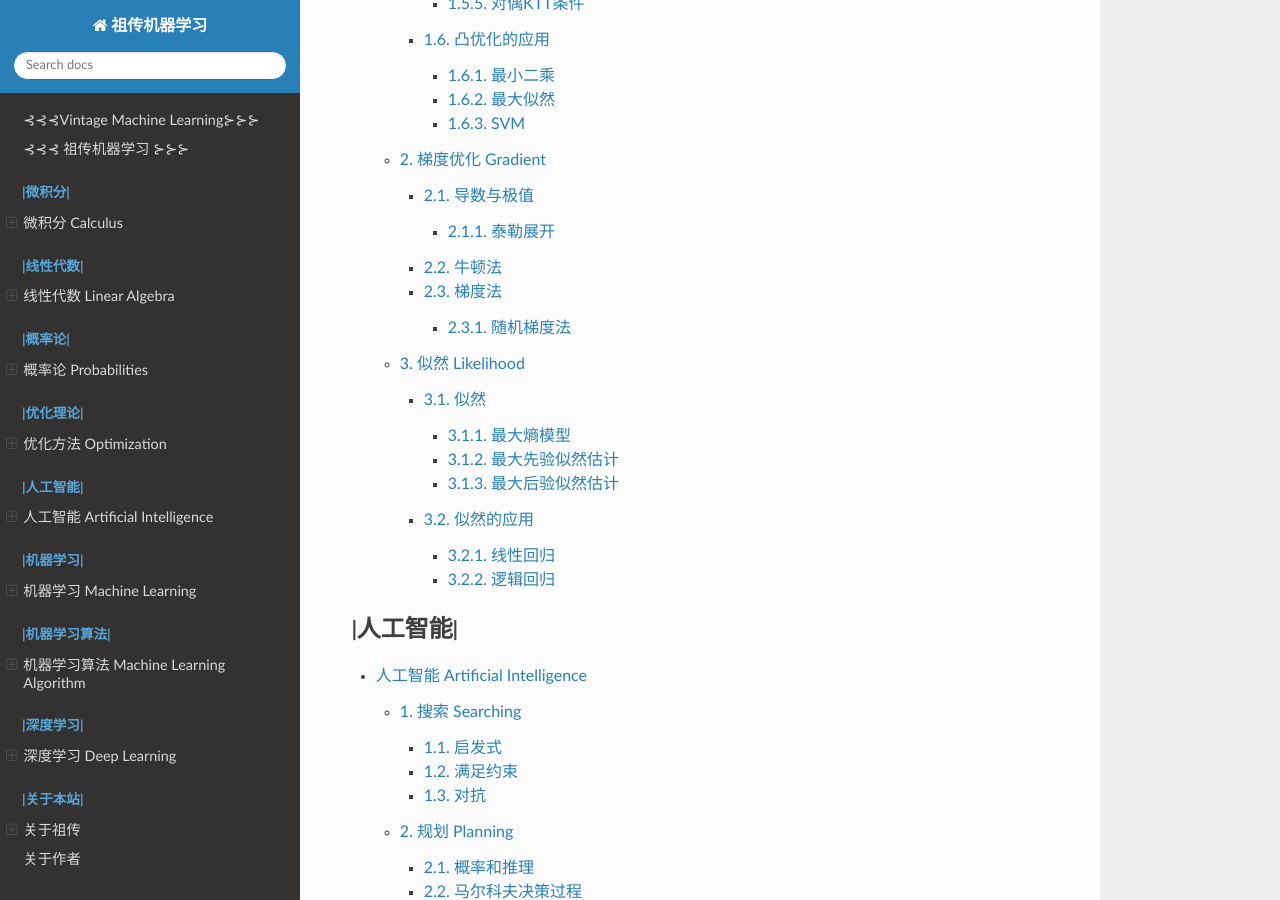
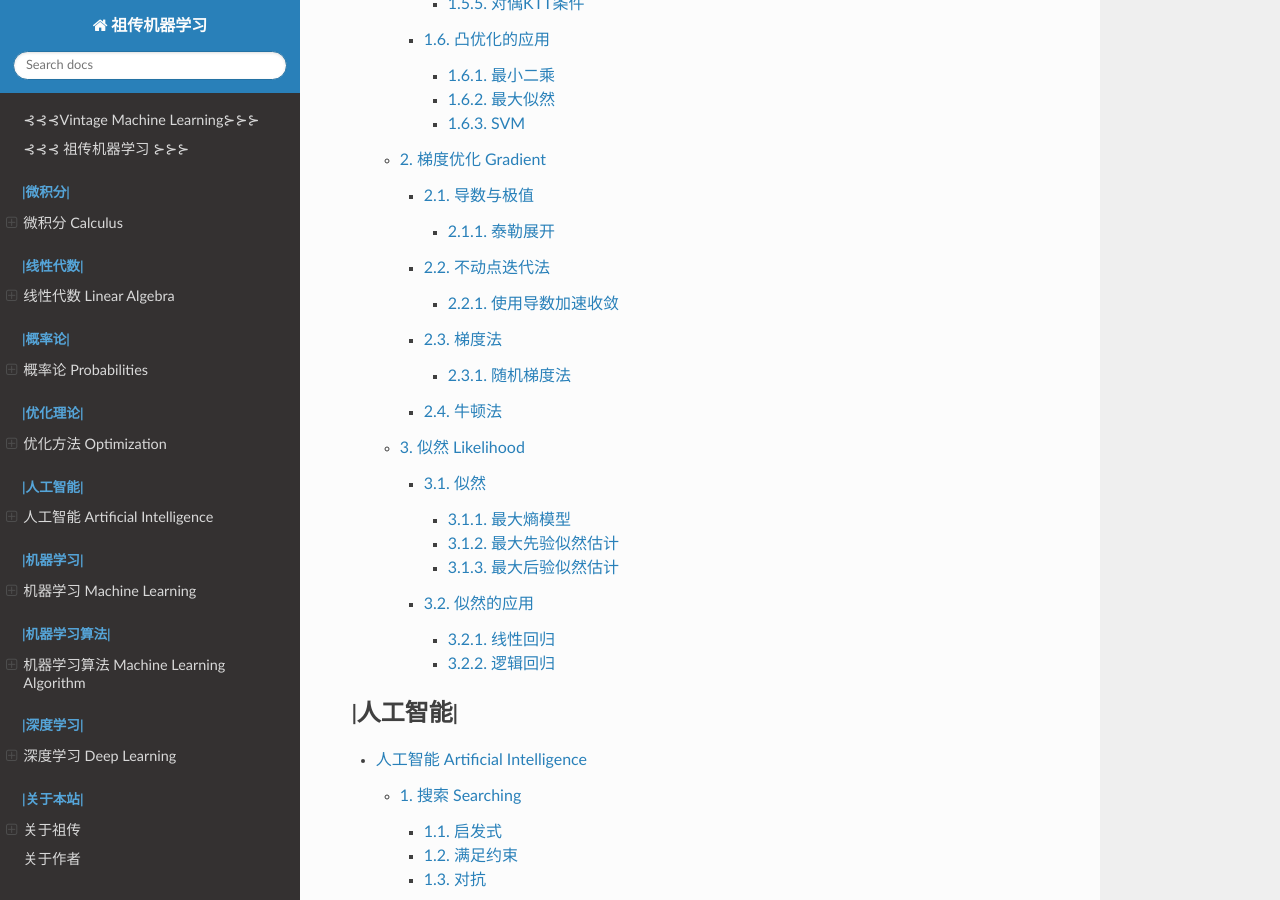
Before and after one commit to hanfu/-, a Sphinx documentation site: the page built from source/index.rst, in a window 1280 px wide and 900 px high, scrolled down 6478 px. Built offline with Sphinx 7.4.7 and the Read the Docs theme 2.0.0, drawn with Linux system fonts in a browser that asks for light colours; some of the changed text lies outside the part shown.

Commit message:
ready for resume review

```diff
--- a/source/index.rst
+++ b/source/index.rst
@@ -5,12 +5,14 @@
 ==============
 
 借祖传的古老与根本之意, 机器学习的祖传知识即为以下主题:
-:doc:`微分<calculus/index>` |
+:doc:`微积分<calculus/index>` |
 :doc:`线性代数<linear_algebra/index>` |
 :doc:`概率论<probability/index>` |
-:doc:`最优化<optimization/index>` |
+:doc:`优化理论<optimization/index>` |
 :doc:`人工智能<artificial_intelligence/index>` |
-:doc:`机器学习<machine_learning/index>`
+:doc:`机器学习<machine_learning/index>` |
+:doc:`机器学习算法<machine_learning_algorithm/index>` |
+:doc:`深度学习<deep_learning/index>`
 
 没错, 我们在最后终于会接触到人工智能和机器学习,在我们准备万全之后.
 
--- a/source/optimization/gradient.rst
+++ b/source/optimization/gradient.rst
@@ -8,11 +8,17 @@
 泰勒展开
 --------
 
-牛顿法
+不动点迭代法
 ======
+
+使用导数加速收敛
+--------
 
 梯度法
 ======
 
 随机梯度法
 --------
+
+牛顿法
+======
```
Also changed, not shown: source/robots.txt (renamed from source/robot.txt).
